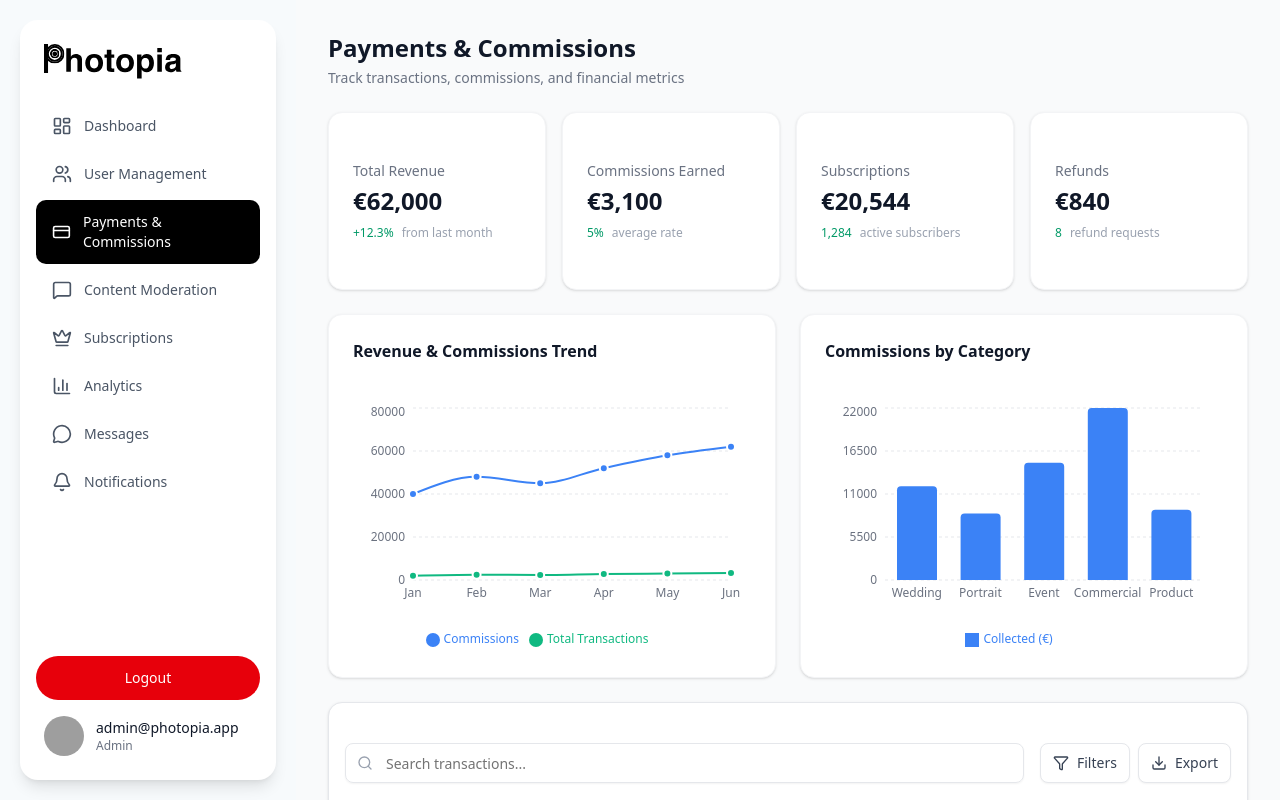
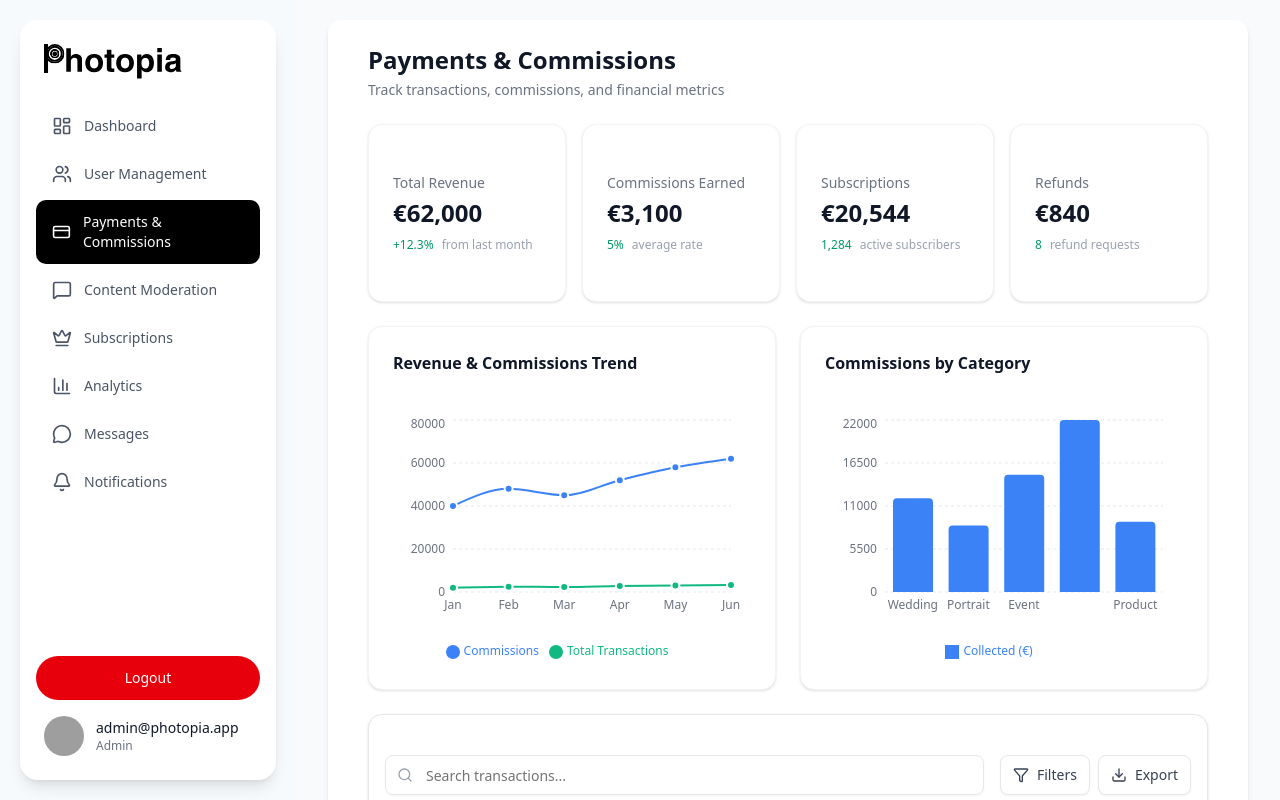
Before and after one commit to rifat-two-eight/photopia_admin, a Next.js app: page /payments in a window 1280 px wide. Built offline with nearby package versions, Linux system fonts and the light colour scheme; grey boxes are pictures that could not be loaded.

Commit message:
payment section

```diff
--- a/app/(dashboard)/payments/page.tsx
+++ b/app/(dashboard)/payments/page.tsx
@@ -100,9 +100,9 @@ const PaymentsPage = () => {
   }
 
   return (
-    <div className="space-y-6">
+    <div className="space-y-6 bg-white -my-3 p-5 lg:p-10 rounded-xl shadow-md">
       <div>
-        <h1 className="text-2xl font-semibold text-gray-900">Payments & Commissions</h1>
+        <h1 className="text-2xl font-semibold text-gray-900 -mt-4">Payments & Commissions</h1>
         <p className="text-sm text-gray-500 mt-1">
           Track transactions, commissions, and financial metrics
         </p>
```
